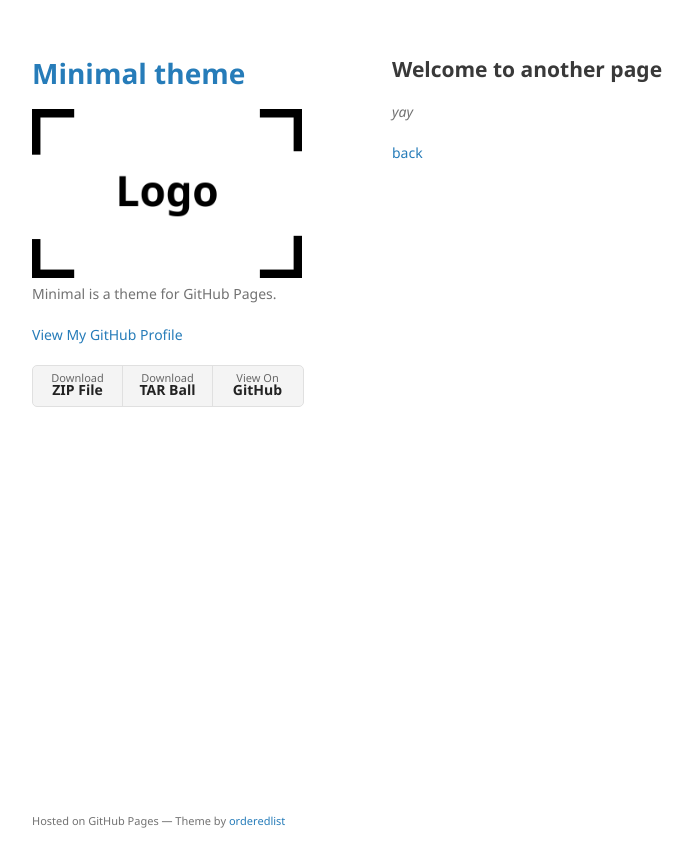
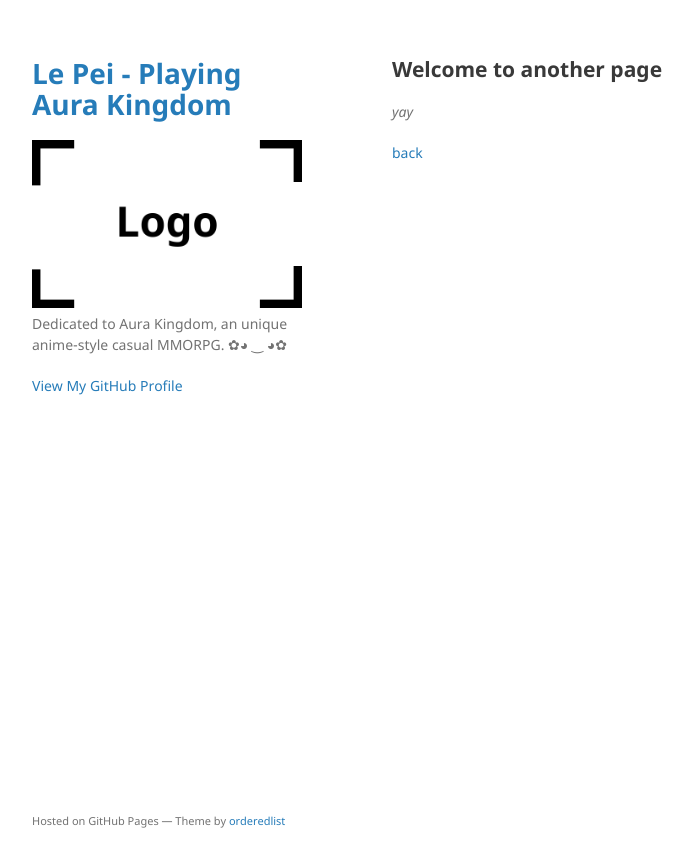
Before and after one commit to lepei/lepei.github.io, a Jekyll site: the page built from another-page.md, in a window 1280 px wide. Shown: the top 867 px of the page, without its empty margins (178-871 px from the left). Built offline with Jekyll 4.4.1, drawn with Linux system fonts in a browser that asks for light colours; our own code applies the rules of GitHub Pages for plain Markdown files.

Commit message:
Update _config.yml

```diff
--- a/_config.yml
+++ b/_config.yml
@@ -1,6 +1,6 @@
-title: Minimal theme
+title: Le Pei - Playing Aura Kingdom
 logo: /assets/img/logo.png
-description: Minimal is a theme for GitHub Pages.
-show_downloads: true
+description: Dedicated to Aura Kingdom, an unique anime-style casual MMORPG. ✿◕ ‿ ◕✿
+show_downloads: false
 google_analytics:
 theme: jekyll-theme-minimal
```
